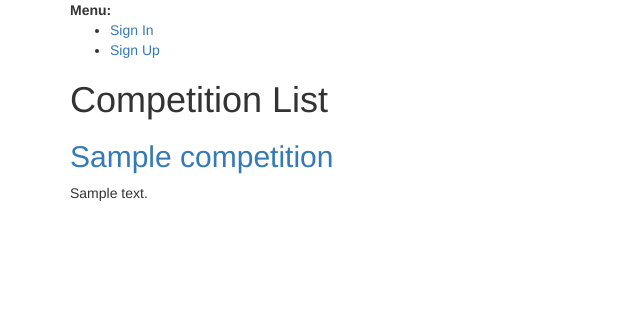
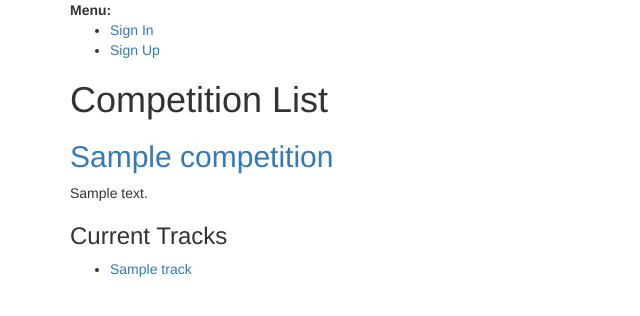
Before and after one commit to fossgalaxy/comet, a Django app: template fg_competitions/templates/fg_competitions/competition_list.html in a window 1280 px wide. Shown: the top 316 px of the page, without its empty margins (0-640 px from the left). Run offline with Django 3.2, Linux system fonts and the light colour scheme; the template is opened without the code that fills it: most values are stand-ins (such as "Sample title", 1, 10 or a date in 2020); some libraries are stand-ins or nearby versions.

Commit message:
list tracks on homepage

```diff
--- a/fg_competitions/templates/fg_competitions/competition_list.html
+++ b/fg_competitions/templates/fg_competitions/competition_list.html
@@ -8,6 +8,14 @@
 {% for competition in competition_list %}
 <h2><a href="{{competition.get_absolute_url}}">{{competition}}</a></h2>
 <p>{{competition.description}}</p>
+
+<h3>Current Tracks</h3>
+<ul>
+{% for track in competition.track_set.all %}
+<li><a href="{{track.get_absolute_url}}">{{track}}</a></li>
+{% endfor %}
+</ul>
+
 {% empty %}
 <p class="muted">There are no competitions</p>
 {% endfor %}
```
